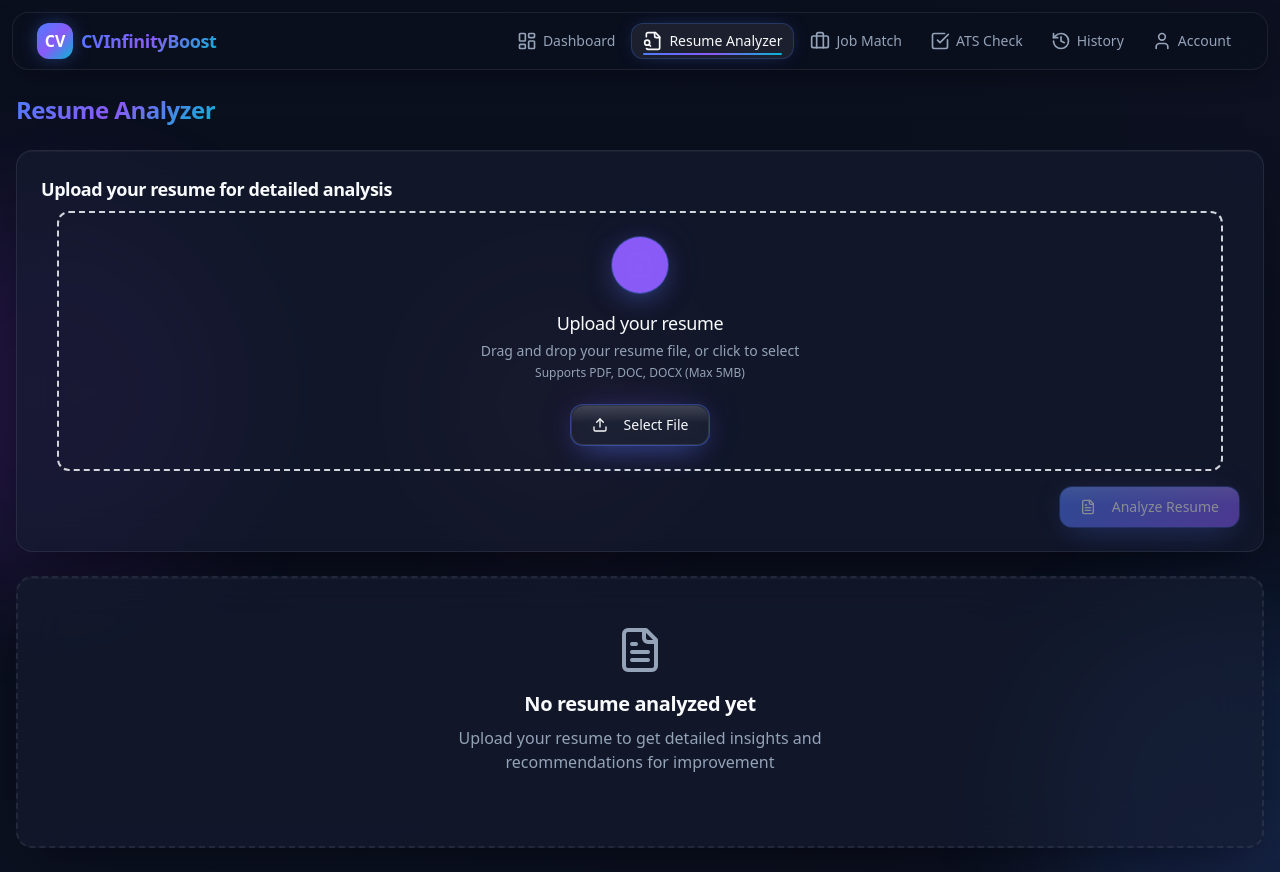
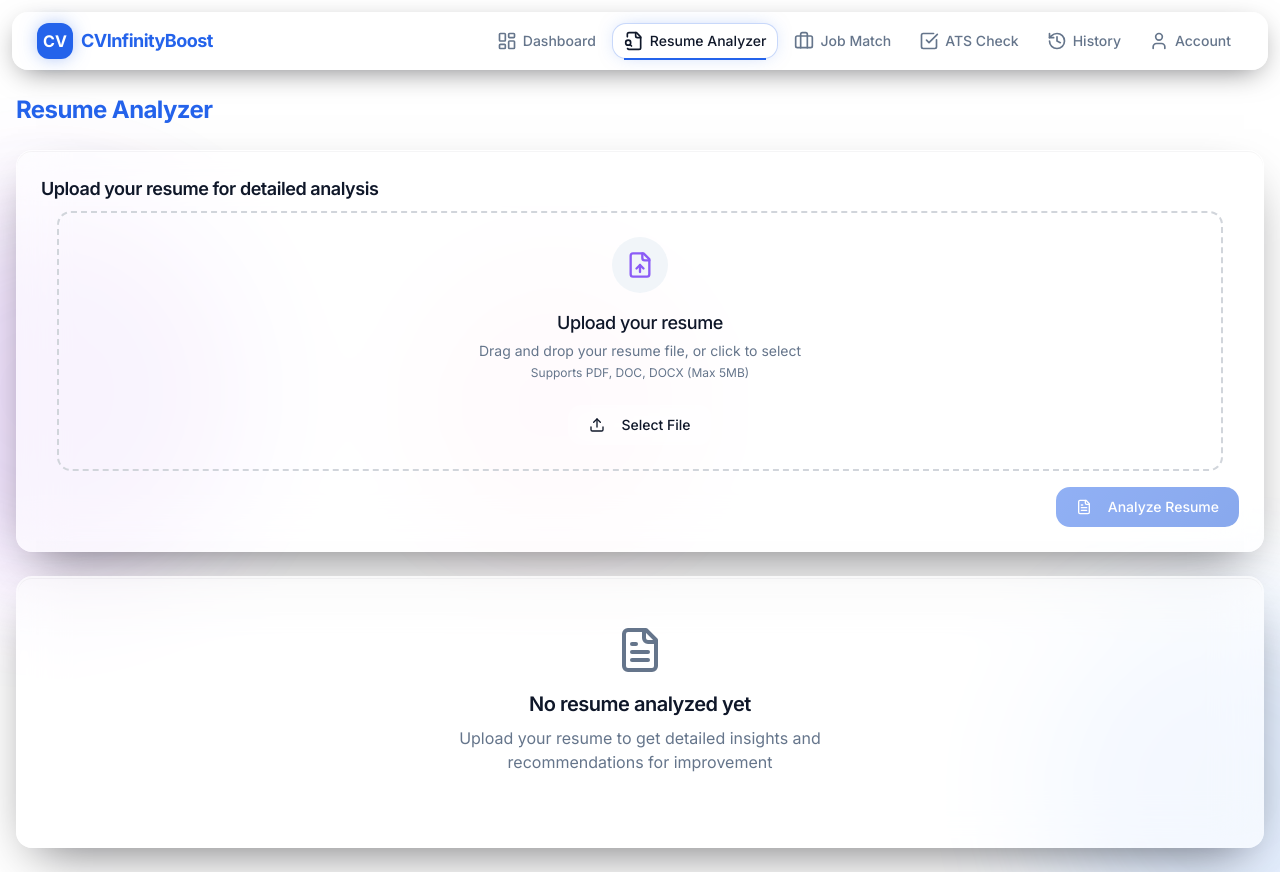
Before and after one commit to Sridhar1431S/cv-infinity-boost-AI, a React (Vite) app: page /resume-analyzer in a window 1280 px wide. Built offline with nearby package versions, Linux system fonts and the light colour scheme.

Commit message:
Changes
Co-authored-by: Sridhar1431S <138767908+Sridhar1431S@users.noreply.github.com>

```diff
--- a/src/index.css
+++ b/src/index.css
@@ -4,360 +4,186 @@
 
 @layer base {
   :root {
-    /* Premium AI SaaS palette — Deep Navy / Electric Blue / Violet / Cyan */
-    --background: 225 47% 8%;           /* #0B1020 */
-    --foreground: 210 40% 98%;          /* #F8FAFC */
+    /* Enterprise recruiter SaaS palette — light, Stripe/Linear/Ashby inspired */
+    --background: 0 0% 100%;            /* #FFFFFF */
+    --foreground: 222 47% 11%;          /* #0F172A */
 
-    --card: 225 38% 14%;                /* #1A2238 */
-    --card-foreground: 210 40% 98%;
+    --card: 0 0% 100%;
+    --card-foreground: 222 47% 11%;
 
-    --popover: 225 40% 12%;
-    --popover-foreground: 210 40% 98%;
+    --popover: 0 0% 100%;
+    --popover-foreground: 222 47% 11%;
 
-    --primary: 224 100% 65%;            /* #4F7CFF Electric Blue */
+    --primary: 221 83% 53%;             /* #2563EB */
     --primary-foreground: 0 0% 100%;
 
-    --secondary: 226 32% 21%;           /* #222C47 elevated */
-    --secondary-foreground: 210 40% 98%;
+    --secondary: 210 40% 96%;           /* #F1F5F9 */
+    --secondary-foreground: 222 47% 11%;
 
-    --muted: 225 30% 17%;
-    --muted-foreground: 215 20% 65%;    /* #94A3B8 */
+    --muted: 210 40% 98%;               /* #F8FAFC */
+    --muted-foreground: 215 16% 47%;    /* #64748B */
 
-    --accent: 258 90% 66%;              /* #8B5CF6 Violet */
-    --accent-foreground: 0 0% 100%;
+    --accent: 210 40% 96%;
+    --accent-foreground: 222 47% 11%;
 
-    --cyan: 189 94% 43%;                /* #06B6D4 */
-    --success: 160 84% 39%;             /* #10B981 */
+    --cyan: 199 89% 48%;
+    --success: 142 71% 45%;             /* #22C55E */
     --warning: 38 92% 50%;              /* #F59E0B */
 
     --destructive: 0 84% 60%;
-    --destructive-foreground: 210 40% 98%;
+    --destructive-foreground: 0 0% 100%;
 
-    --border: 226 30% 22%;
-    --input: 226 30% 18%;
-    --ring: 224 100% 65%;
+    --border: 214 32% 91%;              /* #E2E8F0 */
+    --input: 214 32% 91%;
+    --ring: 221 83% 53%;
 
-    --radius: 0.75rem;
+    --radius: 0.875rem;
 
-    --sidebar-background: 225 45% 9%;
-    --sidebar-foreground: 215 25% 80%;
-    --sidebar-primary: 224 100% 65%;
+    --sidebar-background: 0 0% 100%;
+    --sidebar-foreground: 215 16% 47%;
+    --sidebar-primary: 221 83% 53%;
     --sidebar-primary-foreground: 0 0% 100%;
-    --sidebar-accent: 226 32% 18%;
-    --sidebar-accent-foreground: 210 40% 98%;
-    --sidebar-border: 226 30% 18%;
-    --sidebar-ring: 224 100% 65%;
+    --sidebar-accent: 210 40% 96%;
+    --sidebar-accent-foreground: 222 47% 11%;
+    --sidebar-border: 214 32% 91%;
+    --sidebar-ring: 221 83% 53%;
 
-    /* Brand gradient stops */
-    --grad-from: 224 100% 65%;   /* electric blue */
-    --grad-mid:  258 90% 66%;    /* violet */
-    --grad-to:   189 94% 43%;    /* cyan */
+    /* Legacy gradient stops collapsed to brand blue */
+    --grad-from: 221 83% 53%;
+    --grad-mid:  221 83% 47%;
+    --grad-to:   221 83% 41%;
 
-    /* Legacy aliases used in older components */
-    --neon-purple: 258 90% 66%;
-    --neon-blue: 224 100% 65%;
-    --neon-pink: 189 94% 43%;
+    --neon-purple: 221 83% 53%;
+    --neon-blue: 221 83% 53%;
+    --neon-pink: 221 83% 53%;
   }
 
-  .light {
-    --background: 225 47% 8%;
-    --foreground: 210 40% 98%;
-    --card: 225 38% 14%;
-    --card-foreground: 210 40% 98%;
-    --popover: 225 40% 12%;
-    --popover-foreground: 210 40% 98%;
-    --primary: 224 100% 65%;
-    --primary-foreground: 0 0% 100%;
-    --secondary: 226 32% 21%;
-    --secondary-foreground: 210 40% 98%;
-    --muted: 225 30% 17%;
-    --muted-foreground: 215 20% 65%;
-    --accent: 258 90% 66%;
-    --accent-foreground: 0 0% 100%;
-    --destructive: 0 84% 60%;
-    --destructive-foreground: 210 40% 98%;
-    --border: 226 30% 22%;
-    --input: 226 30% 18%;
-    --ring: 224 100% 65%;
-  }
+  /* Neutralize legacy `.dark` wrappers — same light tokens */
+  .dark { color-scheme: light; }
 }
 
 @layer base {
-  * {
-    @apply border-border;
-  }
+  * { @apply border-border; }
 
   body {
     @apply bg-background text-foreground antialiased;
-    font-family: 'DM Sans', system-ui, -apple-system, sans-serif;
+    font-family: 'Inter', system-ui, -apple-system, 'Segoe UI', sans-serif;
     font-feature-settings: 'cv11', 'ss01';
-    background-image:
-      radial-gradient(1200px 600px at 10% -10%, hsl(var(--primary) / 0.18), transparent 60%),
-      radial-gradient(1000px 500px at 110% 10%, hsl(var(--accent) / 0.18), transparent 60%),
-      radial-gradient(800px 500px at 50% 120%, hsl(var(--cyan) / 0.12), transparent 60%);
-    background-attachment: fixed;
   }
 
   h1, h2, h3, h4, h5, h6 {
-    font-family: 'Space Grotesk', 'DM Sans', system-ui, sans-serif;
-    letter-spacing: -0.02em;
+    font-family: 'Inter', system-ui, sans-serif;
+    letter-spacing: -0.025em;
   }
 }
 
 @layer utilities {
   .font-display {
-    font-family: 'Space Grotesk', system-ui, sans-serif;
-    letter-spacing: -0.02em;
+    font-family: 'Inter', system-ui, sans-serif;
+    letter-spacing: -0.03em;
+    font-weight: 700;
   }
 
-  .animate-on-tap {
-    @apply transition-all duration-200 active:scale-[0.98];
+  .animate-on-tap { @apply transition-all duration-200 active:scale-[0.98]; }
+
+  /* Brand text — solid primary, no rainbow */
+  .gradient-text { color: hsl(var(--primary)); }
+  .gradient-bg { background: hsl(var(--primary)); }
+  .gradient-bg-soft { background: hsl(var(--secondary)); }
+
+  /* Plain enterprise surface — no glass blur */
+  .glass {
+    background: hsl(var(--card));
+    border: 1px solid hsl(var(--border));
+    box-shadow: 0 1px 2px hsl(222 47% 11% / 0.04);
+  }
+  .glass-hover { @apply transition-all duration-200; }
+  .glass-hover:hover {
+    box-shadow: 0 8px 24px -8px hsl(222 47% 11% / 0.10),
+                0 2px 6px -2px hsl(222 47% 11% / 0.06);
+    transform: translateY(-3px);
   }
 
-  /* AI-platform gradient text */
-  .gradient-text {
-    background: linear-gradient(135deg, hsl(var(--grad-from)) 0%, hsl(var(--grad-mid)) 50%, hsl(var(--grad-to)) 100%);
-    -webkit-background-clip: text;
-    background-clip: text;
-    color: transparent;
+  /* Neutralize legacy neon classes */
+  .neon-text-purple, .neon-text-blue, .neon-text-pink { color: hsl(var(--primary)); }
+  .neon-border, .neon-border-blue, .neon-border-pink { border: 1px solid hsl(var(--border)); }
+  .neon-glow, .neon-glow-blue, .neon-glow-pink { box-shadow: none; }
+  .bg-gradient-neon, .bg-gradient-neon-active { background-color: hsl(var(--background)); }
+
+  .hover-scale { @apply transition-transform duration-200 hover:scale-[1.02]; }
+
+  /* Card lift — subtle Stripe/Linear style */
+  .card-3d {
+    position: relative;
+    transition: transform 200ms cubic-bezier(0.22, 1, 0.36, 1),
+                box-shadow 200ms cubic-bezier(0.22, 1, 0.36, 1),
+                border-color 200ms ease;
+  }
+  .card-3d::before { content: none; }
+  .card-3d:hover {
+    transform: translateY(-3px);
+    box-shadow: 0 12px 28px -12px hsl(222 47% 11% / 0.12),
+                0 4px 10px -4px hsl(222 47% 11% / 0.06);
+    border-color: hsl(214 32% 84%);
   }
 
-  .gradient-bg {
-    background: linear-gradient(135deg, hsl(var(--grad-from)) 0%, hsl(var(--grad-mid)) 50%, hsl(var(--grad-to)) 100%);
-  }
-
-  .gradient-bg-soft {
-    background: linear-gradient(135deg, hsl(var(--grad-from) / 0.15) 0%, hsl(var(--grad-mid) / 0.15) 50%, hsl(var(--grad-to) / 0.15) 100%);
-  }
-
-  /* Glassmorphism surface */
-  .glass {
-    background: linear-gradient(180deg, hsl(var(--card) / 0.7) 0%, hsl(var(--card) / 0.45) 100%);
-    backdrop-filter: blur(16px) saturate(140%);
-    -webkit-backdrop-filter: blur(16px) saturate(140%);
-    border: 1px solid hsl(var(--foreground) / 0.08);
-    box-shadow:
-      0 1px 0 hsl(var(--foreground) / 0.04) inset,
-      0 20px 50px -20px hsl(225 60% 2% / 0.6);
-  }
-
-  .glass-hover {
-    @apply transition-all duration-300;
-  }
-  .glass-hover:hover {
-    border-color: hsl(var(--primary) / 0.4);
-    box-shadow:
-      0 0 0 1px hsl(var(--primary) / 0.25),
-      0 0 40px -10px hsl(var(--primary) / 0.45),
-      0 20px 50px -20px hsl(225 60% 2% / 0.7);
-    transform: translateY(-2px);
-  }
-
-  /* Legacy alias mapping — keep old class names working with new palette */
-  .neon-text-purple { @apply gradient-text; }
-  .neon-text-blue   { color: hsl(var(--primary)); }
-  .neon-text-pink   { color: hsl(var(--cyan)); }
-
-  .neon-border,
-  .neon-border-blue,
-  .neon-border-pink {
-    border: 1px solid hsl(var(--foreground) / 0.08);
-    box-shadow: 0 0 0 1px hsl(var(--foreground) / 0.02) inset;
-    transition: all 0.3s ease;
-  }
-  .neon-border:hover,
-  .neon-border-blue:hover,
-  .neon-border-pink:hover {
-    border-color: hsl(var(--primary) / 0.4);
-    box-shadow:
-      0 0 0 1px hsl(var(--primary) / 0.25),
-      0 0 30px -10px hsl(var(--primary) / 0.4);
-  }
-
-  .neon-glow {
-    box-shadow:
-      0 0 0 1px hsl(var(--primary) / 0.4),
-      0 10px 30px -10px hsl(var(--primary) / 0.55),
-      0 0 40px -10px hsl(var(--accent) / 0.4);
-  }
-  .neon-glow-blue { box-shadow: 0 10px 30px -10px hsl(var(--primary) / 0.55); }
-  .neon-glow-pink { box-shadow: 0 10px 30px -10px hsl(var(--cyan) / 0.5); }
-
-  .bg-gradient-neon,
-  .bg-gradient-neon-active {
-    background-color: hsl(var(--background));
-  }
-
-  .hover-scale {
-    @apply transition-transform duration-200 hover:scale-[1.02];
-  }
-
-  /* ===== Premium micro-interactions ===== */
-
-  /* 3D lift card with gradient border on hover */
-  .card-3d {
-    position: relative;
-    transform: translateZ(0);
-    transition: transform 280ms cubic-bezier(0.22, 1, 0.36, 1),
-                box-shadow 280ms cubic-bezier(0.22, 1, 0.36, 1),
-                border-color 280ms ease;
-    will-change: transform;
-  }
-  .card-3d::before {
-    content: "";
-    position: absolute;
-    inset: 0;
-    border-radius: inherit;
-    padding: 1px;
-    background: linear-gradient(135deg,
-      hsl(var(--grad-from) / 0.55),
-      hsl(var(--grad-mid) / 0.55),
-      hsl(var(--grad-to) / 0.55));
-    -webkit-mask: linear-gradient(#000 0 0) content-box, linear-gradient(#000 0 0);
-    -webkit-mask-composite: xor;
-            mask-composite: exclude;
-    opacity: 0;
-    transition: opacity 280ms ease;
-    pointer-events: none;
-  }
-  .card-3d:hover {
-    transform: translateY(-6px);
-    box-shadow:
-      0 0 0 1px hsl(var(--primary) / 0.25),
-      0 24px 50px -20px hsl(var(--primary) / 0.45),
-      0 12px 30px -12px hsl(var(--accent) / 0.35),
-      0 30px 80px -30px hsl(225 60% 2% / 0.8);
-  }
-  .card-3d:hover::before { opacity: 1; }
-
-  /* 3D button depth */
-  .btn-3d {
-    position: relative;
-    overflow: hidden;
-    transition: transform 220ms cubic-bezier(0.22, 1, 0.36, 1),
-                box-shadow 220ms cubic-bezier(0.22, 1, 0.36, 1),
-                filter 220ms ease;
-  }
-  .btn-3d::after {
-    content: "";
-    position: absolute;
-    inset: 0;
-    border-radius: inherit;
-    background: linear-gradient(180deg, hsl(0 0% 100% / 0.18), hsl(0 0% 100% / 0) 45%);
-    pointer-events: none;
-    opacity: 0.9;
-  }
-  .btn-3d:hover {
-    transform: translateY(-2px) scale(1.03);
-    filter: brightness(1.08);
-  }
-  .btn-3d:active {
-    transform: translateY(0) scale(0.98);
-    filter: brightness(0.98);
-    transition-duration: 90ms;
-  }
-
-  /* Ripple */
-  @keyframes ripple {
-    to { transform: scale(4); opacity: 0; }
-  }
-  .ripple {
-    position: absolute;
-    border-radius: 9999px;
-    background: hsl(0 0% 100% / 0.35);
-    transform: scale(0);
-    animation: ripple 600ms cubic-bezier(0.22, 1, 0.36, 1);
-    pointer-events: none;
-  }
+  /* Button — clean, no ripple */
+  .btn-3d { position: relative; transition: background-color 160ms ease, box-shadow 160ms ease, transform 160ms ease; }
+  .btn-3d::after { content: none; }
+  .btn-3d:active { transform: translateY(1px); }
+  .ripple { display: none !important; }
 
   /* Entrance animations */
   @keyframes fade-up {
     from { opacity: 0; transform: translateY(14px); }
     to   { opacity: 1; transform: translateY(0); }
   }
-  .animate-fade-up {
-    animation: fade-up 600ms cubic-bezier(0.22, 1, 0.36, 1) both;
-  }
-  .stagger > * { opacity: 0; animation: fade-up 600ms cubic-bezier(0.22, 1, 0.36, 1) forwards; }
-  .stagger > *:nth-child(1) { animation-delay: 60ms; }
-  .stagger > *:nth-child(2) { animation-delay: 140ms; }
-  .stagger > *:nth-child(3) { animation-delay: 220ms; }
-  .stagger > *:nth-child(4) { animation-delay: 300ms; }
-  .stagger > *:nth-child(5) { animation-delay: 380ms; }
-  .stagger > *:nth-child(6) { animation-delay: 460ms; }
-  .stagger > *:nth-child(7) { animation-delay: 540ms; }
+  .animate-fade-up { animation: fade-up 500ms cubic-bezier(0.22, 1, 0.36, 1) both; }
+  .stagger > * { opacity: 0; animation: fade-up 500ms cubic-bezier(0.22, 1, 0.36, 1) forwards; }
+  .stagger > *:nth-child(1) { animation-delay: 40ms; }
+  .stagger > *:nth-child(2) { animation-delay: 100ms; }
+  .stagger > *:nth-child(3) { animation-delay: 160ms; }
+  .stagger > *:nth-child(4) { animation-delay: 220ms; }
+  .stagger > *:nth-child(5) { animation-delay: 280ms; }
+  .stagger > *:nth-child(6) { animation-delay: 340ms; }
+  .stagger > *:nth-child(7) { animation-delay: 400ms; }
 
-  /* Animated underline indicator for nav */
+  /* Nav underline */
   .nav-link { position: relative; }
   .nav-link::after {
     content: "";
     position: absolute;
-    left: 12px; right: 12px; bottom: 4px;
+    left: 12px; right: 12px; bottom: -1px;
     height: 2px;
-    border-radius: 2px;
-    background: linear-gradient(90deg, hsl(var(--grad-from)), hsl(var(--grad-mid)), hsl(var(--grad-to)));
+    background: hsl(var(--primary));
     transform: scaleX(0);
     transform-origin: left;
-    transition: transform 280ms cubic-bezier(0.22, 1, 0.36, 1);
+    transition: transform 200ms cubic-bezier(0.22, 1, 0.36, 1);
   }
   .nav-link:hover::after,
   .nav-link[data-active="true"]::after { transform: scaleX(1); }
-  .nav-link svg { transition: transform 220ms ease; }
-  .nav-link:hover svg { transform: translateY(-1px) scale(1.08); }
 
-  /* ===== Tilt + cursor-following glow ===== */
-  .tilt-card {
-    transform: perspective(1000px) rotateX(var(--rx, 0deg)) rotateY(var(--ry, 0deg)) translateZ(0);
-    transform-style: preserve-3d;
-    transition: transform 260ms cubic-bezier(0.22, 1, 0.36, 1),
-                box-shadow 260ms cubic-bezier(0.22, 1, 0.36, 1),
-                border-color 260ms ease;
-    will-change: transform;
-  }
-  .tilt-card:hover {
-    transform: perspective(1000px) rotateX(var(--rx, 0deg)) rotateY(var(--ry, 0deg)) translateY(-6px);
-  }
-  .glow-card { position: relative; overflow: hidden; }
-  .card-glow {
-    position: absolute;
-    inset: -1px;
-    pointer-events: none;
-    opacity: 0;
-    transition: opacity 260ms ease;
-    background: radial-gradient(
-      280px circle at var(--mx, 50%) var(--my, 50%),
-      hsl(var(--primary) / 0.22),
-      hsl(var(--accent) / 0.14) 35%,
-      transparent 70%
-    );
-    border-radius: inherit;
-    z-index: 0;
-  }
-  .glow-card:hover .card-glow { opacity: 1; }
-  .glow-card > *:not(.card-glow) { position: relative; z-index: 1; }
+  /* Tilt + glow disabled */
+  .tilt-card { transform: none !important; transition: transform 200ms ease, box-shadow 200ms ease, border-color 200ms ease; }
+  .tilt-card:hover { transform: translateY(-3px) !important; }
+  .glow-card { position: relative; }
+  .card-glow { display: none !important; }
 
-  /* ===== Scroll reveal + stagger ===== */
+  /* Scroll reveal */
   .reveal {
     opacity: 0;
-    transform: translateY(24px);
-    filter: blur(4px);
-    transition: opacity 600ms cubic-bezier(0.22, 1, 0.36, 1),
-                transform 600ms cubic-bezier(0.22, 1, 0.36, 1),
-                filter 600ms cubic-bezier(0.22, 1, 0.36, 1);
-    transition-delay: calc(var(--i, 0) * 80ms);
-    will-change: opacity, transform, filter;
+    transform: translateY(16px);
+    transition: opacity 500ms cubic-bezier(0.22, 1, 0.36, 1),
+                transform 500ms cubic-bezier(0.22, 1, 0.36, 1);
+    transition-delay: calc(var(--i, 0) * 60ms);
   }
-  .reveal.is-visible {
-    opacity: 1;
-    transform: translateY(0);
-    filter: blur(0);
-  }
+  .reveal.is-visible { opacity: 1; transform: translateY(0); }
   @media (prefers-reduced-motion: reduce) {
-    .reveal { opacity: 1; transform: none; filter: none; transition: none; }
+    .reveal { opacity: 1; transform: none; transition: none; }
     .tilt-card { transform: none !important; transition: none; }
   }
 
-  /* ===== Skeleton shimmer ===== */
+  /* Skeleton shimmer — light surfaces */
   @keyframes shimmer {
     0%   { background-position: -200% 0; }
     100% { background-position: 200% 0; }
@@ -365,9 +191,9 @@
   .skeleton-shimmer {
     background: linear-gradient(
       90deg,
-      hsl(var(--muted) / 0.5) 0%,
-      hsl(var(--foreground) / 0.08) 50%,
-      hsl(var(--muted) / 0.5) 100%
+      hsl(210 40% 96%) 0%,
+      hsl(214 32% 91%) 50%,
+      hsl(210 40% 96%) 100%
     );
     background-size: 200% 100%;
     animation: shimmer 1.6s linear infinite;
@@ -378,54 +204,28 @@
     @apply focus-visible:outline-none focus-visible:ring-2 focus-visible:ring-primary/60 focus-visible:ring-offset-2 focus-visible:ring-offset-background;
   }
 
-  /* Animated ambient background blobs */
-  .ambient-blob {
-    @apply pointer-events-none absolute rounded-full blur-3xl opacity-60;
+  .ambient-blob { display: none !important; }
+
+  .animate-float { animation: float 8s ease-in-out infinite; }
+  .animate-float-slow { animation: float 12s ease-in-out infinite; }
+  .animate-float-fast { animation: float 5s ease-in-out infinite; }
+  @keyframes float {
+    0%,100% { transform: translateY(0px); }
+    50% { transform: translateY(-6px); }
   }
 
-  .animate-float {
-    animation: float 8s ease-in-out infinite;
-  }
-  .animate-float-slow {
-    animation: float 12s ease-in-out infinite;
-  }
-  .animate-float-fast {
-    animation: float 5s ease-in-out infinite;
-  }
-  @keyframes float {
-    0%,100% { transform: translateY(0px); }
-    50% { transform: translateY(-12px); }
+  .animate-pulse-slow { animation: pulse 6s cubic-bezier(0.4,0,0.6,1) infinite; }
+  .animate-glow { animation: none; }
+  .animated-bg { background: hsl(var(--background)); }
+
+  /* Subtle dot grid backdrop */
+  .bg-grid {
+    background-image: radial-gradient(hsl(214 32% 91%) 1px, transparent 1px);
+    background-size: 24px 24px;
+    mask-image: radial-gradient(ellipse at center, black 30%, transparent 78%);
   }
 
-  .animate-pulse-slow {
-    animation: pulse 6s cubic-bezier(0.4,0,0.6,1) infinite;
-  }
-
-  .animate-glow {
-    animation: glow 3s ease-in-out infinite alternate;
-  }
-  @keyframes glow {
-    from { box-shadow: 0 0 20px -5px hsl(var(--primary) / 0.4); }
-    to   { box-shadow: 0 0 40px -5px hsl(var(--accent) / 0.7); }
-  }
-
-  .animated-bg {
-    background: linear-gradient(-45deg, hsl(var(--grad-from)), hsl(var(--grad-mid)), hsl(var(--grad-to)), hsl(var(--primary)));
-    background-size: 400% 400%;
-    animation: gradient 18s ease infinite;
-  }
-  @keyframes gradient {
-    0%   { background-position: 0% 50%; }
-    50%  { background-position: 100% 50%; }
-    100% { background-position: 0% 50%; }
-  }
-
-  /* Subtle grid pattern for premium feel */
-  .bg-grid {
-    background-image:
-      linear-gradient(hsl(var(--foreground) / 0.04) 1px, transparent 1px),
-      linear-gradient(90deg, hsl(var(--foreground) / 0.04) 1px, transparent 1px);
-    background-size: 48px 48px;
-    mask-image: radial-gradient(ellipse at center, black 30%, transparent 75%);
-  }
+  /* Resume preview helpers */
+  .resume-line { height: 6px; border-radius: 3px; background: hsl(210 40% 96%); }
+  .resume-line-dark { height: 6px; border-radius: 3px; background: hsl(214 32% 84%); }
 }
```
